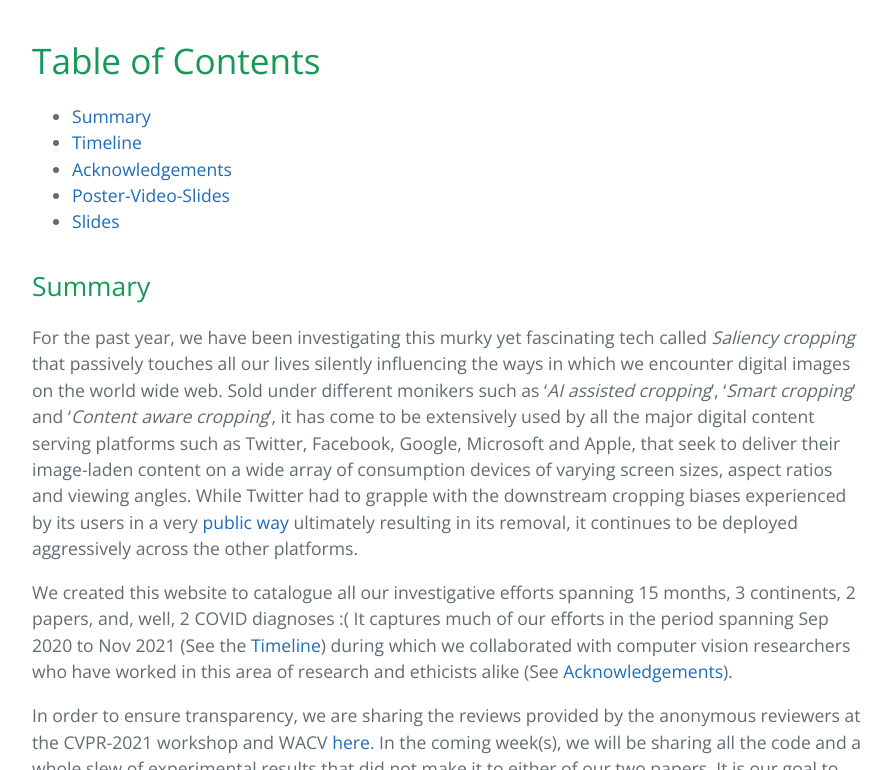
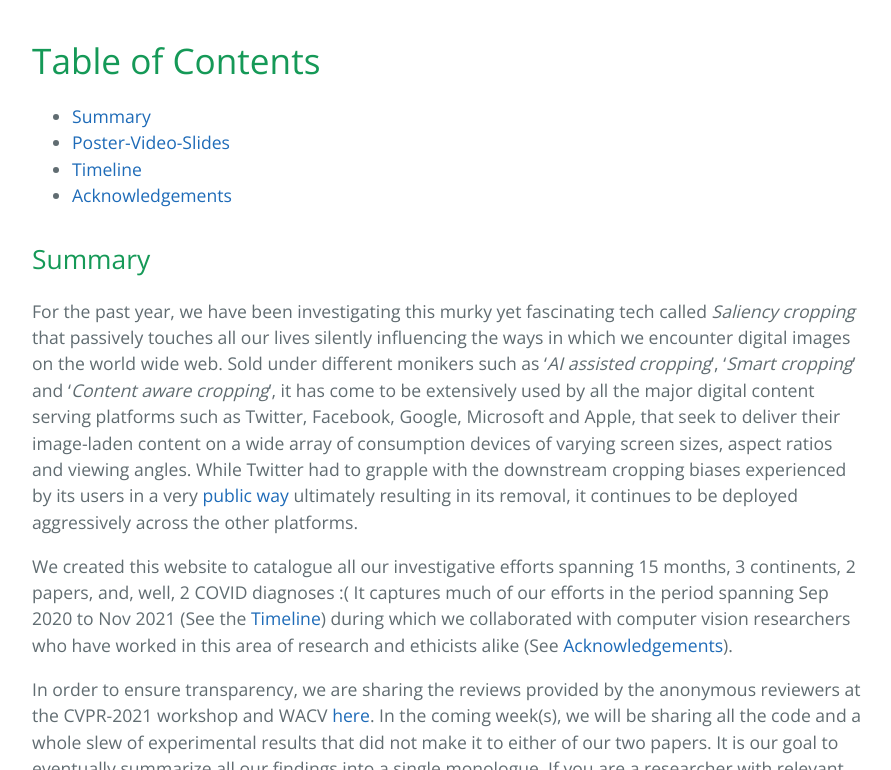
Before and after one commit to vinayprabhu/Saliency_Image_Cropping, a Jekyll site: the page built from index.md, in a window 1280 px wide and 900 px high, scrolled down 1161 px, cut to the strip 130-900 px from the top of the window. Shown: the whole strip, without its empty margins (192-1083 px from the left). Built offline with Jekyll 4.4.1, drawn with Linux system fonts in a browser that asks for light colours.

Commit message:
Update index.md

```diff
--- a/index.md
+++ b/index.md
@@ -24,10 +24,10 @@ filename: index
 
 # Table of Contents
 - [Summary](#summary)
+- [Poster-Video-Slides](#Poster-Video-Slides)
 - [Timeline](#timeline)
 - [Acknowledgements](#acknowledgements)
-- [Poster-Video-Slides](#Poster-Video-Slides)
-- [Slides](#presentation)
+
 
 
 ## Summary
```
